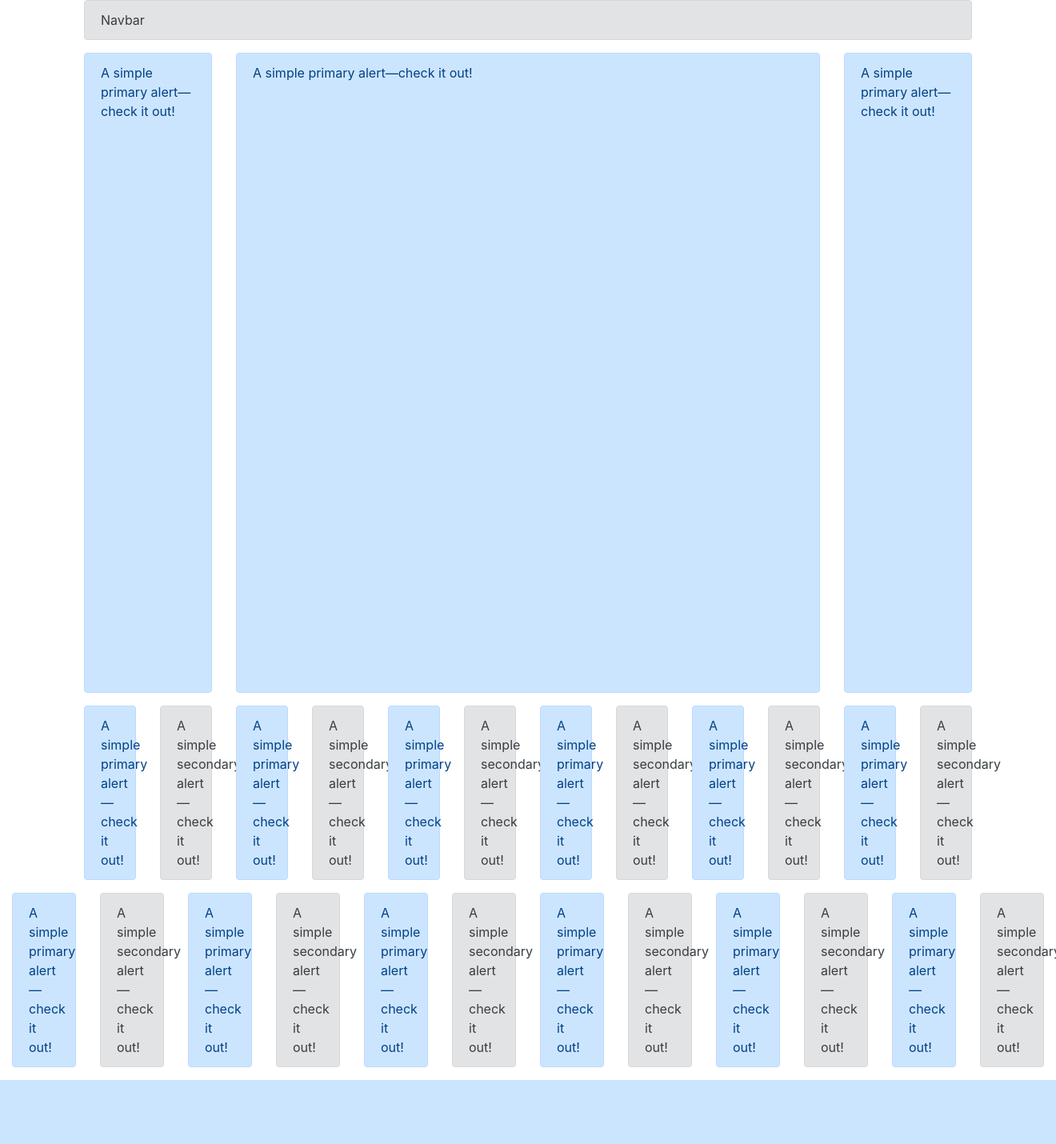
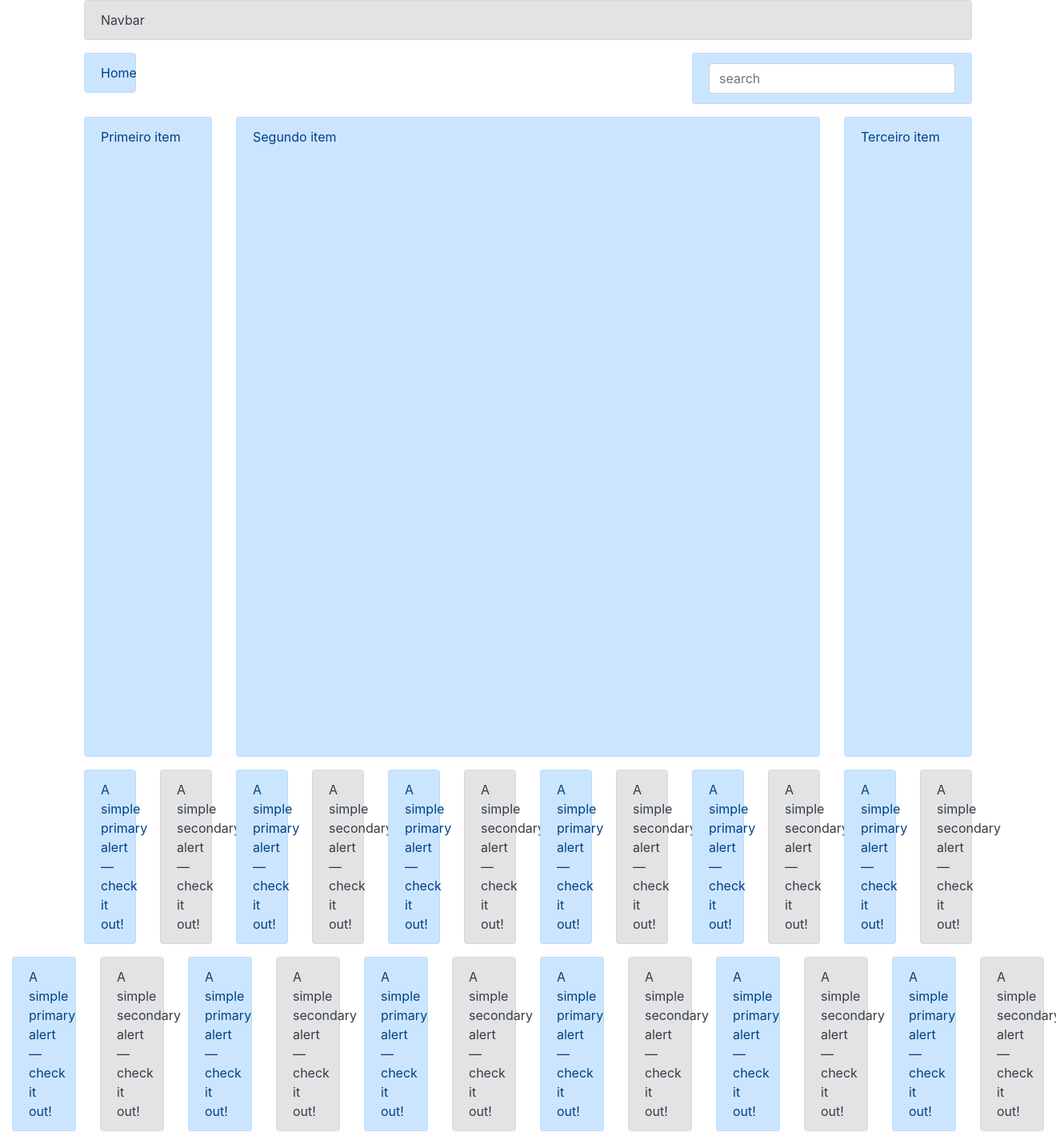
Before and after one commit to guilherme-tierno/django_ecommerce, a Django app: page /bootstrap/ in a window 1320 px wide. Shown: the whole page at 80% size. Before the commit the page ends 1350 px from the top, so only its background shows below. Run offline with Django 5.2, Linux system fonts and the light colour scheme; some libraries are stand-ins or nearby versions.

Commit message:
update example.html

```diff
--- a/templates/bootstrap/example.html
+++ b/templates/bootstrap/example.html
@@ -4,10 +4,8 @@
         <!-- Required meta tags -->
         <meta charset="utf-8">
         <meta name="viewport" content="width=device-width, initial-scale=1, shrink-to-fit=no">
-
         <!-- Bootstrap CSS -->
         <link rel="stylesheet" href="https://stackpath.bootstrapcdn.com/bootstrap/4.4.1/css/bootstrap.min.css" integrity="sha384-Vkoo8x4CGsO3+Hhxv8T/Q5PaXtkKtu6ug5TOeNV6gBiFeWPGFN9MuhOf23Q9Ifjh" crossorigin="anonymous">
-
         <title>Bootstrap example</title>
     </head>
     <body>
@@ -20,19 +18,31 @@
                 </div>
             </div>
             <div class="row">
-                <div class="col-2">
-                    <div class="alert alert-primary" role="alert" style='min-height: 800px;'>
-                        A simple primary alert—check it out!
+                <div class="col-1">
+                    <div class="alert alert-primary" role="alert">
+                        Home
                     </div>
                 </div>
-                <div class="col-8">
-                    <div class="alert alert-primary" role="alert" style='min-height: 800px;'>
-                         A simple primary alert—check it out!
+                <div class="col-4 ml-auto">
+                    <div class="alert alert-primary" role="alert">
+                        <input type="text" class="form-control" placeholder="search">
                     </div>
                 </div>
-                <div class="col-2">
+            </div>
+            <div class="row">
+                <div class="col-2 order-1">
                     <div class="alert alert-primary" role="alert" style='min-height: 800px;'>
-                        A simple primary alert—check it out!
+                        Primeiro item
+                    </div>
+                </div>
+                <div class="col-8 order-6">
+                    <div class="alert alert-primary" role="alert" style='min-height: 800px;'>
+                         Segundo item
+                    </div>
+                </div>
+                <div class="col-2 order-12">
+                    <div class="alert alert-primary" role="alert" style='min-height: 800px;'>
+                         Terceiro item
                     </div>
                 </div>
             </div>
@@ -100,7 +110,7 @@
                      </div>
                  </div>
             </div>
-         </div>
+        </div>
         <div class='container-fluid'>
             <div class="row">
                 <div class="col-1">
@@ -165,7 +175,6 @@
                  </div>
             </div>
         </div>
-
         <!-- Optional JavaScript -->
         <!-- jQuery first, then Popper.js, then Bootstrap JS -->
         <script src="https://code.jquery.com/jquery-3.4.1.slim.min.js" integrity="sha384-J6qa4849blE2+poT4WnyKhv5vZF5SrPo0iEjwBvKU7imGFAV0wwj1yYfoRSJoZ+n" crossorigin="anonymous"></script>
```
